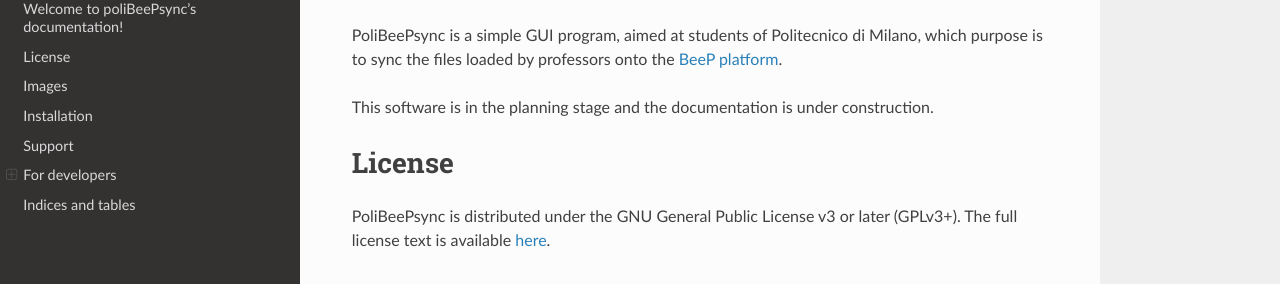
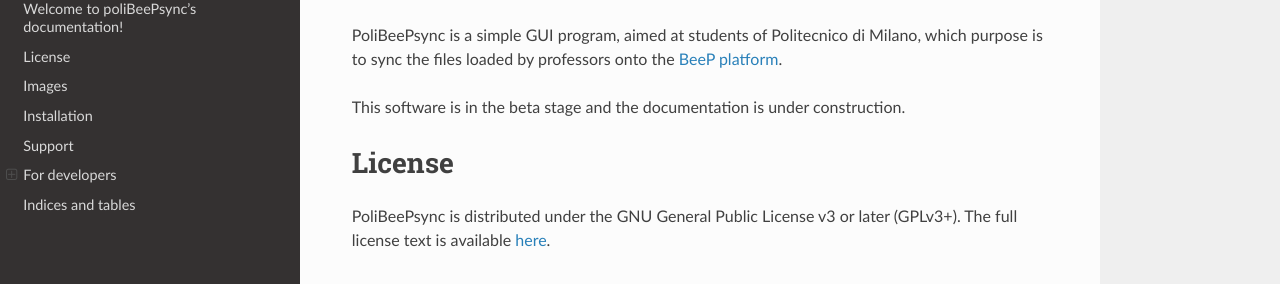
Before and after one commit to Jacotsu/polibeepsync, a Sphinx documentation site: the page built from docs/source/index.rst, in a window 1280 px wide and 1339 px high. Shown: the part 136-420 px from the top of the window. Built offline with Sphinx 7.4.7 and the Read the Docs theme 2.0.0, drawn with Linux system fonts in a browser that asks for light colours.

Commit message:
Correct development status to beta

```diff
--- a/README.rst
+++ b/README.rst
@@ -4,5 +4,5 @@
 This program synces a local folder with files uploaded by professors on the
  `BeeP <https://beep.metid.polimi.it>`_ platform.
 
-This code is in the alpha stage. Documentation is under construction
+This code is in the beta stage. Documentation is under construction
 `here <http://www.davideolianas.com/polibeepsync/index.html>`_.
--- a/docs/source/index.rst
+++ b/docs/source/index.rst
@@ -10,7 +10,7 @@
 Milano, which purpose is to sync the files loaded by professors onto the
 `BeeP platform <https://beep.metid.polimi.it>`_.
 
-This software is in the planning stage and the documentation is under
+This software is in the beta stage and the documentation is under
 construction.
 
 
--- a/setup.cfg
+++ b/setup.cfg
@@ -9,7 +9,7 @@
 home-page = http://www.davideolianas.com/polibeepsync
 requires-python = =3.4
 classifier =
-    Development Status :: 3 - Alpha
+    Development Status :: 4 - Beta
     Environment :: X11 Applications :: Qt
     Intended Audience :: Education
     License :: OSI Approved :: GNU General Public License v3 or later (GPLv3+)
```
